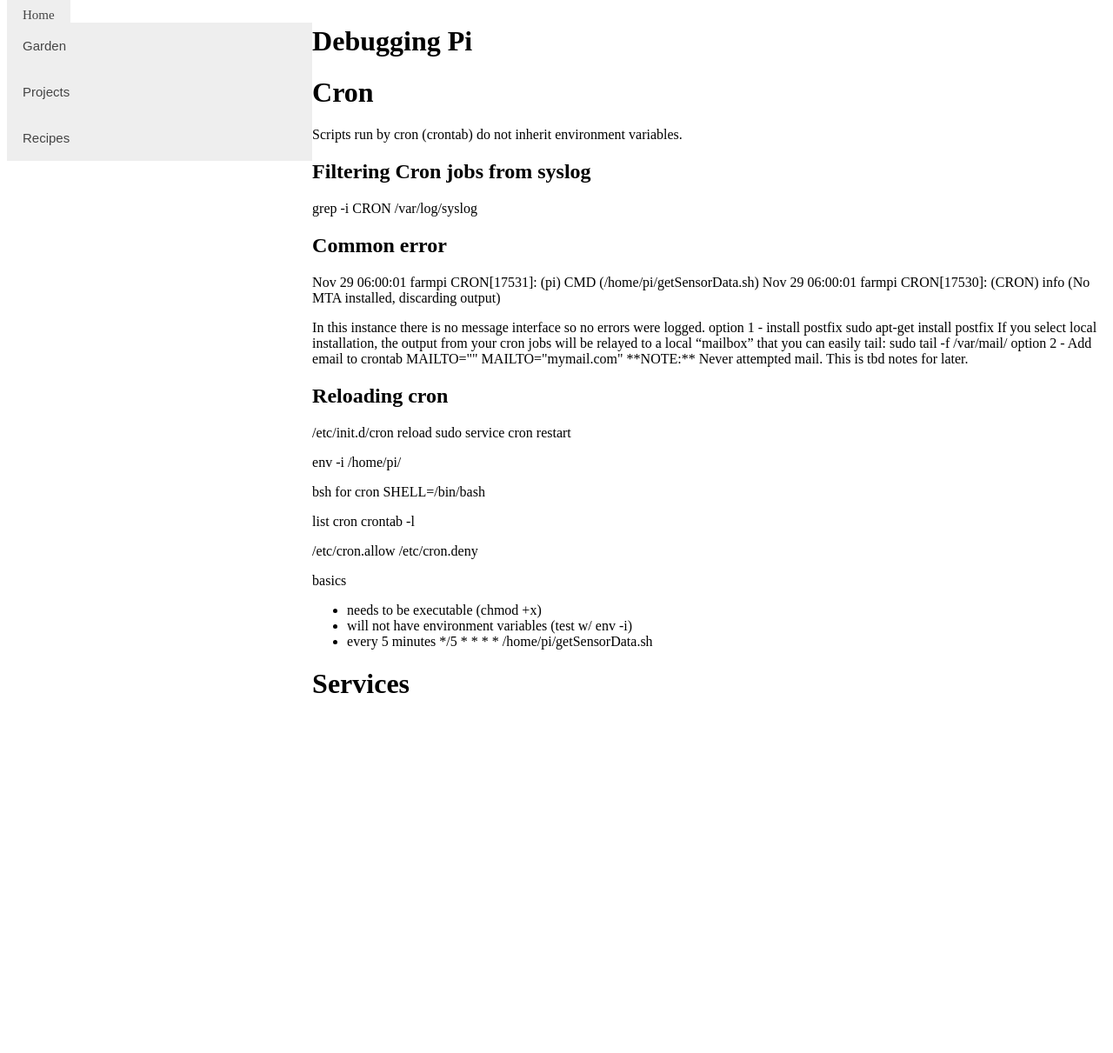
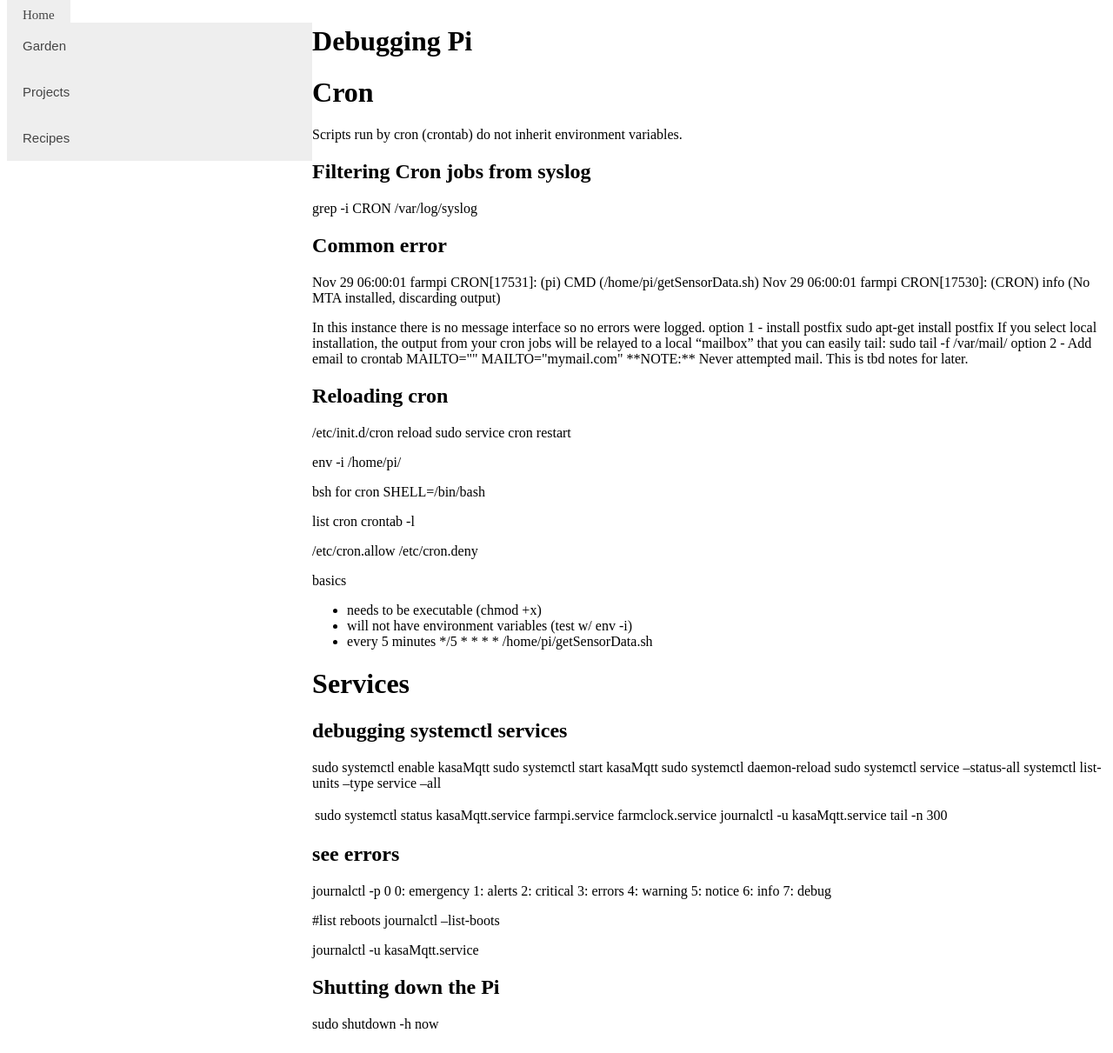
Before and after one commit to iogeek/Gardening4Engineers, a Jekyll site: the page built from _projects/debuggingRPi.md, in a window 1280 px wide and 1211 px high. Shown: the whole window at 87% size. Built offline with Jekyll 4.4.1, drawn with Linux system fonts in a browser that asks for light colours.

Commit message:
Updating debugging tips and a pizza dough recipe

```diff
--- a/_projects/debuggingRPi.md
+++ b/_projects/debuggingRPi.md
@@ -47,3 +47,17 @@ basics
     */5 * * * * /home/pi/getSensorData.sh
 
 # Services
+## debugging systemctl services
+sudo systemctl enable kasaMqtt sudo systemctl start kasaMqtt sudo systemctl daemon-reload sudo systemctl service --status-all systemctl list-units --type service --all
+
+sudo systemctl status kasaMqtt.service farmpi.service farmclock.service journalctl -u kasaMqtt.service | tail -n 300
+
+## see errors
+journalctl -p 0 0: emergency 1: alerts 2: critical 3: errors 4: warning 5: notice 6: info 7: debug
+
+#list reboots journalctl --list-boots
+
+journalctl -u kasaMqtt.service
+
+## Shutting down the Pi
+sudo shutdown -h now
```
Also changed, not shown: _recipes/pizzaDough.md (added, +28 -0 lines), _recipes/pizzaSourdough.md (added, +26 -0 lines).
